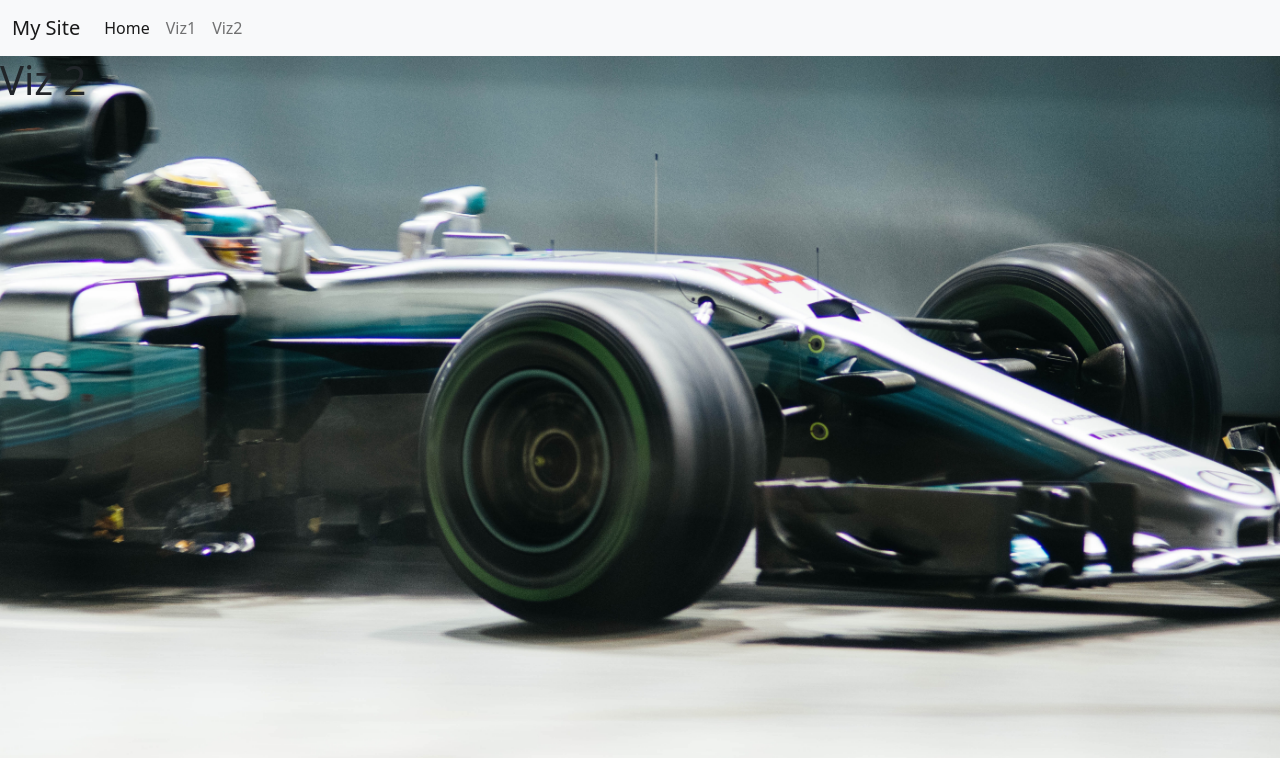
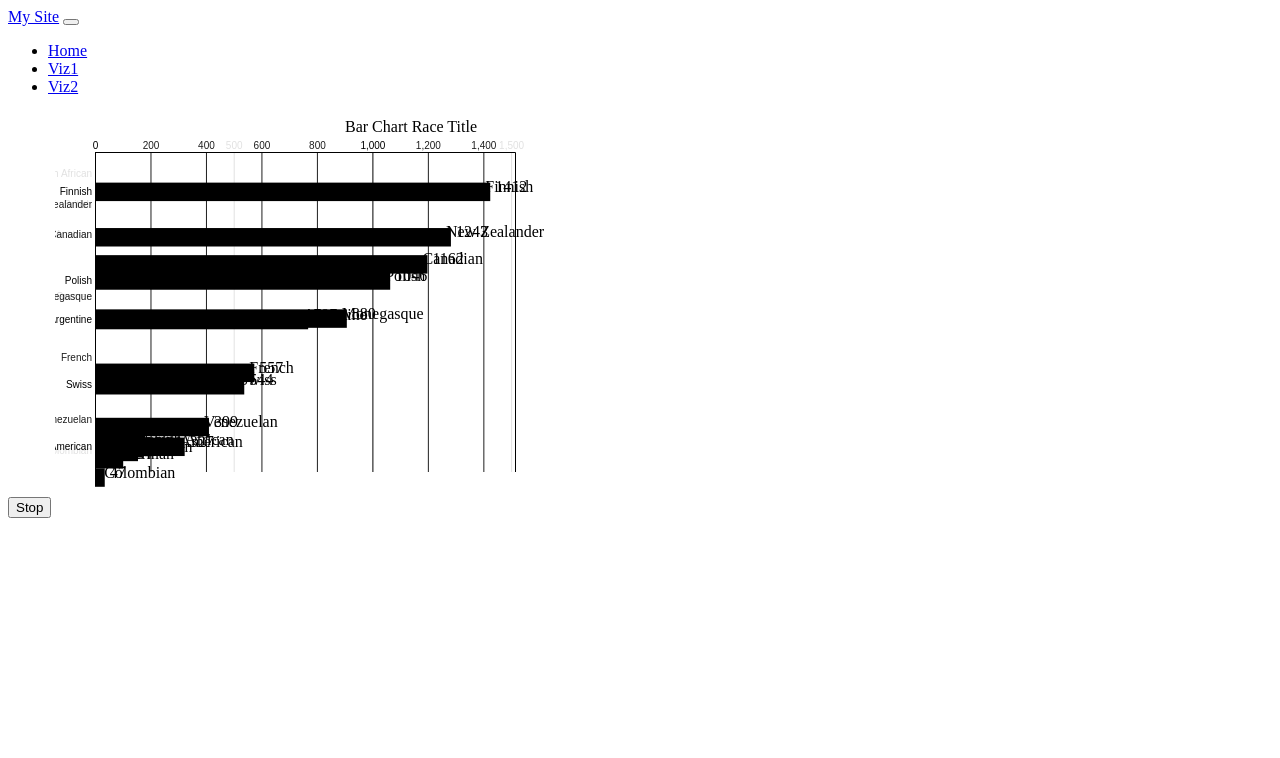
Before and after one commit to Cosette3737/Project2GroupD, a Flask app: page /viz2 in a window 1280 px wide. Shown: the top 758 px of the page. Run offline with Flask 2, Linux system fonts and the light colour scheme.

Commit message:
Moving my stuff into the repo

```diff
--- /dev/null
+++ b/static/js/BarChartRace.js
@@ -0,0 +1,264 @@
+function BarChartRace(chartId, extendedSettings) {
+  const chartSettings = {
+    width: 500,
+    height: 400,
+    padding: 40,
+    titlePadding: 5,
+    columnPadding: 0.4,
+    ticksInXAxis: 5,
+    duration: 3500,
+    ...extendedSettings
+  };
+
+  chartSettings.innerWidth = chartSettings.width - chartSettings.padding * 2;
+  chartSettings.innerHeight = chartSettings.height - chartSettings.padding * 2;
+
+  const chartDataSets = [];
+  let chartTransition;
+  let timerStart, timerEnd;
+  let currentDataSetIndex = 0;
+  let elapsedTime = chartSettings.duration;
+
+  const chartContainer = d3.select(`#${chartId} .chart-container`);
+  const xAxisContainer = d3.select(`#${chartId} .x-axis`);
+  const yAxisContainer = d3.select(`#${chartId} .y-axis`);
+
+  const xAxisScale = d3.scaleLinear().range([0, chartSettings.innerWidth]);
+
+  const yAxisScale = d3
+    .scaleBand()
+    .range([0, chartSettings.innerHeight])
+    .padding(chartSettings.columnPadding);
+
+  d3.select(`#${chartId}`)
+    .attr("width", chartSettings.width)
+    .attr("height", chartSettings.height);
+
+  chartContainer.attr(
+    "transform",
+    `translate(${chartSettings.padding} ${chartSettings.padding})`
+  );
+
+  chartContainer
+    .select(".current-date")
+    .attr(
+      "transform",
+      `translate(${chartSettings.innerWidth} ${chartSettings.innerHeight})`
+    );
+
+  function draw({ dataSet, date: currentDate }, transition) {
+    const { innerHeight, ticksInXAxis, titlePadding } = chartSettings;
+    const dataSetDescendingOrder = dataSet.sort(
+      ({ value: firstValue }, { value: secondValue }) =>
+        secondValue - firstValue
+    );
+
+    chartContainer.select(".current-date").text(currentDate);
+
+    xAxisScale.domain([0, dataSetDescendingOrder[0].value]);
+    yAxisScale.domain(dataSetDescendingOrder.map(({ name }) => name));
+
+    xAxisContainer.transition(transition).call(
+      d3
+        .axisTop(xAxisScale)
+        .ticks(ticksInXAxis)
+        .tickSize(-innerHeight)
+    );
+
+    yAxisContainer
+      .transition(transition)
+      .call(d3.axisLeft(yAxisScale).tickSize(0));
+
+    // The general update Pattern in d3.js
+
+    // Data Binding
+    const barGroups = chartContainer
+      .select(".columns")
+      .selectAll("g.column-container")
+      .data(dataSetDescendingOrder, ({ name }) => name);
+
+    // Enter selection
+    const barGroupsEnter = barGroups
+      .enter()
+      .append("g")
+      .attr("class", "column-container")
+      .attr("transform", `translate(0,${innerHeight})`);
+
+    barGroupsEnter
+      .append("rect")
+      .attr("class", "column-rect")
+      .attr("width", 0)
+      .attr("height", yAxisScale.step() * (1 - chartSettings.columnPadding));
+
+    barGroupsEnter
+      .append("text")
+      .attr("class", "column-title")
+      .attr("y", (yAxisScale.step() * (1 - chartSettings.columnPadding)) / 2)
+      .attr("x", -titlePadding)
+      .text(({ name }) => name);
+
+    barGroupsEnter
+      .append("text")
+      .attr("class", "column-value")
+      .attr("y", (yAxisScale.step() * (1 - chartSettings.columnPadding)) / 2)
+      .attr("x", titlePadding)
+      .text(0);
+
+    // Update selection
+    const barUpdate = barGroupsEnter.merge(barGroups);
+
+    barUpdate
+      .transition(transition)
+      .attr("transform", ({ name }) => `translate(0,${yAxisScale(name)})`)
+      .attr("fill", "normal");
+
+    barUpdate
+      .select(".column-rect")
+      .transition(transition)
+      .attr("width", ({ value }) => xAxisScale(value));
+
+    barUpdate
+      .select(".column-title")
+      .transition(transition)
+      .attr("x", ({ value }) => xAxisScale(value) - titlePadding);
+
+    barUpdate
+      .select(".column-value")
+      .transition(transition)
+      .attr("x", ({ value }) => xAxisScale(value) + titlePadding)
+      .tween("text", function({ value }) {
+        const interpolateStartValue =
+          elapsedTime === chartSettings.duration
+            ? this.currentValue || 0
+            : +this.innerHTML;
+
+        const interpolate = d3.interpolate(interpolateStartValue, value);
+        this.currentValue = value;
+
+        return function(t) {
+          d3.select(this).text(Math.ceil(interpolate(t)));
+        };
+      });
+
+    // Exit selection
+    const bodyExit = barGroups.exit();
+
+    bodyExit
+      .transition(transition)
+      .attr("transform", `translate(0,${innerHeight})`)
+      .on("end", function() {
+        d3.select(this).attr("fill", "none");
+      });
+
+    bodyExit
+      .select(".column-title")
+      .transition(transition)
+      .attr("x", 0);
+
+    bodyExit
+      .select(".column-rect")
+      .transition(transition)
+      .attr("width", 0);
+
+    bodyExit
+      .select(".column-value")
+      .transition(transition)
+      .attr("x", titlePadding)
+      .tween("text", function() {
+        const interpolate = d3.interpolate(this.currentValue, 0);
+        this.currentValue = 0;
+
+        return function(t) {
+          d3.select(this).text(Math.ceil(interpolate(t)));
+        };
+      });
+
+    return this;
+  }
+
+  function addDataset(dataSet) {
+    chartDataSets.push(dataSet);
+
+    return this;
+  }
+
+  function addDatasets(dataSets) {
+    chartDataSets.push.apply(chartDataSets, dataSets);
+
+    return this;
+  }
+
+  function setTitle(title) {
+    d3.select(".chart-title")
+      .attr("x", chartSettings.width / 2)
+      .attr("y", -chartSettings.padding / 2)
+      .text(title);
+
+    return this;
+  }
+
+  /* async function render() {
+    for (const chartDataSet of chartDataSets) {
+      chartTransition = chartContainer
+        .transition()
+        .duration(chartSettings.duration)
+        .ease(d3.easeLinear);
+
+      draw(chartDataSet, chartTransition);
+
+      await chartTransition.end();
+    }
+  } */
+
+  async function render(index = 0) {
+    currentDataSetIndex = index;
+    timerStart = d3.now();
+
+    chartTransition = chartContainer
+      .transition()
+      .duration(elapsedTime)
+      .ease(d3.easeLinear)
+      .on("end", () => {
+        if (index < chartDataSets.length) {
+          elapsedTime = chartSettings.duration;
+          render(index + 1);
+        } else {
+          d3.select("button").text("Play");
+        }
+      })
+      .on("interrupt", () => {
+        timerEnd = d3.now();
+      });
+
+    if (index < chartDataSets.length) {
+      draw(chartDataSets[index], chartTransition);
+    }
+
+    return this;
+  }
+
+  function stop() {
+    d3.select(`#${chartId}`)
+      .selectAll("*")
+      .interrupt();
+
+    return this;
+  }
+
+  function start() {
+    elapsedTime -= timerEnd - timerStart;
+
+    render(currentDataSetIndex);
+
+    return this;
+  }
+
+  return {
+    addDataset,
+    addDatasets,
+    render,
+    setTitle,
+    start,
+    stop
+  };
+}
--- /dev/null
+++ b/static/js/dataGenerator.js
@@ -0,0 +1,81 @@
+// const data = d3.csv("src/barchartrace.csv");
+// console.log(data);
+const data = d3.csv("src/barchartrace.csv", function(data) {
+  console.log(data);
+});
+const nationalities = [
+  "British",
+  "German",
+  "Brazilian",
+  "French",
+  "Finnish",
+  "Italian",
+  "Australian",
+  "Austrian",
+  "Argentine",
+  "American",
+  "Spanish",
+  "Canadian",
+  "New Zealander",
+  "Swedish",
+  "Belgian",
+  "South African",
+  "Dutch",
+  "Swiss",
+  "Colombian",
+  "Mexican",
+  "Monegasque",
+  "Polish",
+  "Venezuelan"
+];
+
+
+function generateDataSets({ size = 1 }) {
+  const dataSets = [];
+  const maxLimitForValue = 2000;
+  const minLimitForValue = 200;
+  const maximumModelCount = 10;
+  var britishCounter = 0;
+  var germanCounter = 0;
+  var brazilianCounter = 0;
+  var frenchCounter = 0;
+  var finnishCounter = 0;
+  var italianCounter = 0;
+  var australianCounter = 0;
+  var austrianCounter = 0;
+  var argentineCounter = 0;
+  var americanCounter = 0;
+  var spanishCounter = 0;
+  var canadianCounter = 0;
+  var newzealanderCounter = 0;
+  var swedishCounter = 0;
+  var belgianCounter = 0;
+  var southafricanCounter = 0;
+  var dutchCounter = 0;
+  var swissCounter = 0;
+  var colombianCounter = 0;
+  var mexicanCounter = 0;
+  var monegasqueCounter = 0;
+  var polishCounter = 0;
+  var venezuelanCounter = 0;
+
+  for (let i = 0; i < size; i++) {
+    dataSets.push({
+      date: data.date,
+      dataSet: nationalities
+        .sort(function() {
+          return Math.random() - 0.5;
+        })
+        .slice(0, maximumModelCount)
+        .map(nationalities => ({
+          name: nationalities,
+          value:
+            Math.random() * (maxLimitForValue - minLimitForValue) +
+            minLimitForValue
+        }))
+    });
+
+  }
+
+  return dataSets;
+}
--- /dev/null
+++ b/static/js/index.js
@@ -0,0 +1,19 @@
+const myChart = new BarChartRace("bar-chart-race");
+
+myChart
+  .setTitle("Bar Chart Race Title")
+  .addDatasets(generateDataSets({ size: 5 }))
+  .render();
+
+d3.select("button").on("click", function() {
+  if (this.innerHTML === "Stop") {
+    this.innerHTML = "Resume";
+    myChart.stop();
+  } else if (this.innerHTML === "Resume") {
+    this.innerHTML = "Stop";
+    myChart.start();
+  } else {
+    this.innerHTML = "Stop";
+    myChart.render();
+  }
+});
--- a/templates/viz2.html
+++ b/templates/viz2.html
@@ -1,6 +1,25 @@
-{% extends "base.html" %}
-{% block main %}
-<h1>
-    Viz 2
-</h1>
-{% endblock %}
+<!DOCTYPE html>
+<html>
+  <head>
+    <title>Bar Chart Race</title>
+    <link rel="stylesheet" type="text/css" href="/src/style.css">
+    <meta charset="UTF-8" />
+  </head>
+  <body>
+    {% include 'navbar.html' %}
+    <button>Stop</button>
+    <svg id="bar-chart-race">
+      <g class="chart-container">
+        <text class="chart-title"></text>
+        <g class="x-axis"></g>
+        <g class="y-axis"></g>
+        <g class="columns"></g>
+        <text class="current-date"></text>
+      </g>
+    </svg>
+    <script src="https://cdnjs.cloudflare.com/ajax/libs/d3/6.4.0/d3.min.js" integrity="sha512-dFInEG45P+hskbMspCzeyoLQsxcSZN9OF/FC0ISApJCvz7MuqASQ9I4pi49Ex+tLIeZhj9tx2mupQNwq84tfyg==" crossorigin="anonymous"></script>
+    <script src="static/js/BarChartRace.js"></script>
+    <script src="static/js/dataGenerator.js"></script>
+    <script src="static/js/index.js"></script>
+  </body>
+</html>
```
